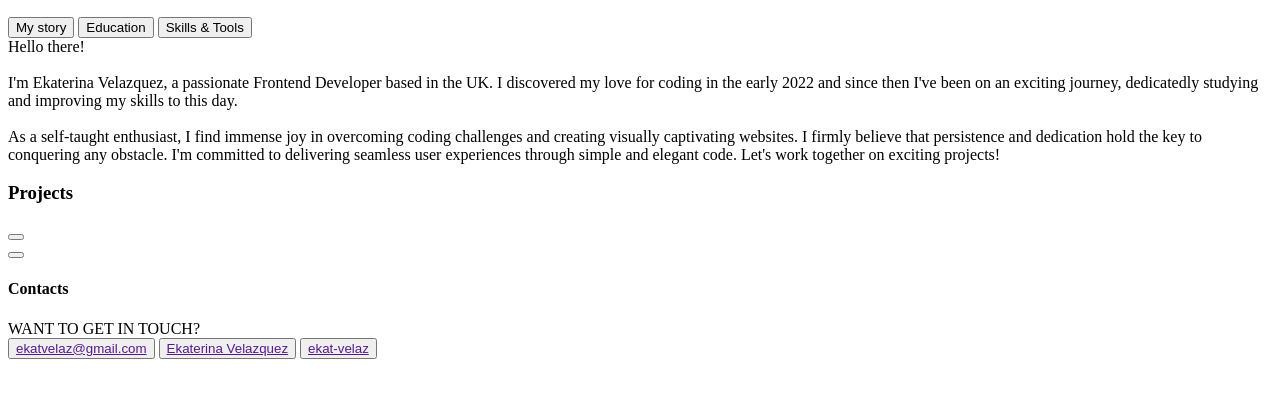
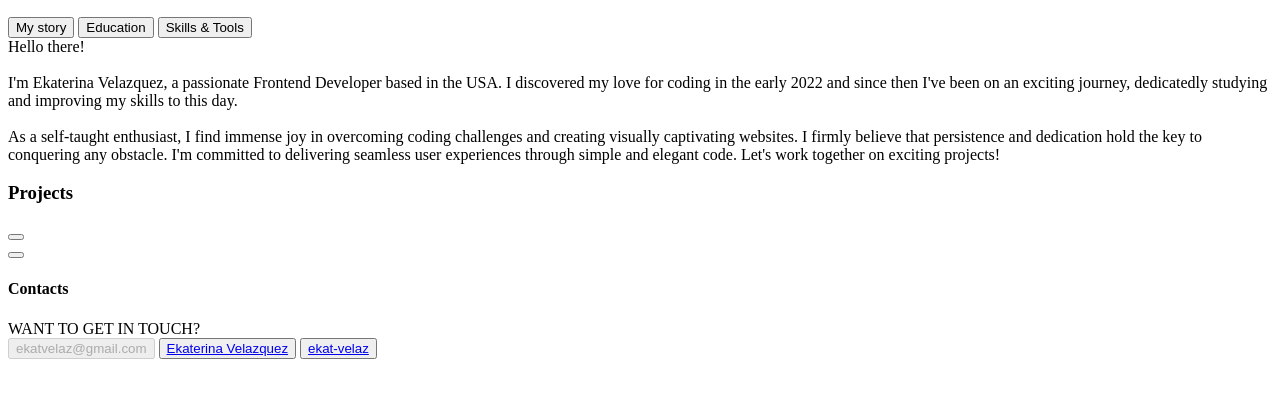
Before and after one commit to ekat-velaz/protfolio, a plain HTML site: page index.html in a window 1280 px wide. Shown: the part 330-728 px from the top of the page. Drawn offline with Linux system fonts and the light colour scheme; a script that the page names is missing.

Commit message:
Update information

```diff
--- a/index.html
+++ b/index.html
@@ -80,7 +80,7 @@
             Hello there!
             <br />
             <br />I'm Ekaterina Velazquez, a passionate Frontend Developer based
-            in the UK. I discovered my love for coding in the early 2022 and
+            in the USA. I discovered my love for coding in the early 2022 and
             since then I've been on an exciting journey, dedicatedly studying
             and improving my skills to this day.
             <br />
@@ -106,14 +106,20 @@
         <div class="contacts-container">
           <div class="contacts-hero hidden-left">WANT TO GET IN TOUCH?</div>
 
-          <button class="cont-btn btn-email">
-            <a href="" class="hidden-left">ekatvelaz@gmail.com</a>
+          <button class="cont-btn btn-email" disabled>
+            <a class="hidden-left">ekatvelaz@gmail.com</a>
           </button>
           <button class="cont-btn btn-lin">
-            <a href="" class="hidden-left">Ekaterina Velazquez</a>
+            <a
+              href="https://www.linkedin.com/in/ekaterina-velazquez-0bb44a292/"
+              class="hidden-left"
+              >Ekaterina Velazquez</a
+            >
           </button>
           <button class="cont-btn btn-github">
-            <a href="" class="hidden-left">ekat-velaz</a>
+            <a href="https://github.com/ekat-velaz" class="hidden-left"
+              >ekat-velaz</a
+            >
           </button>
         </div>
       </section>
```
